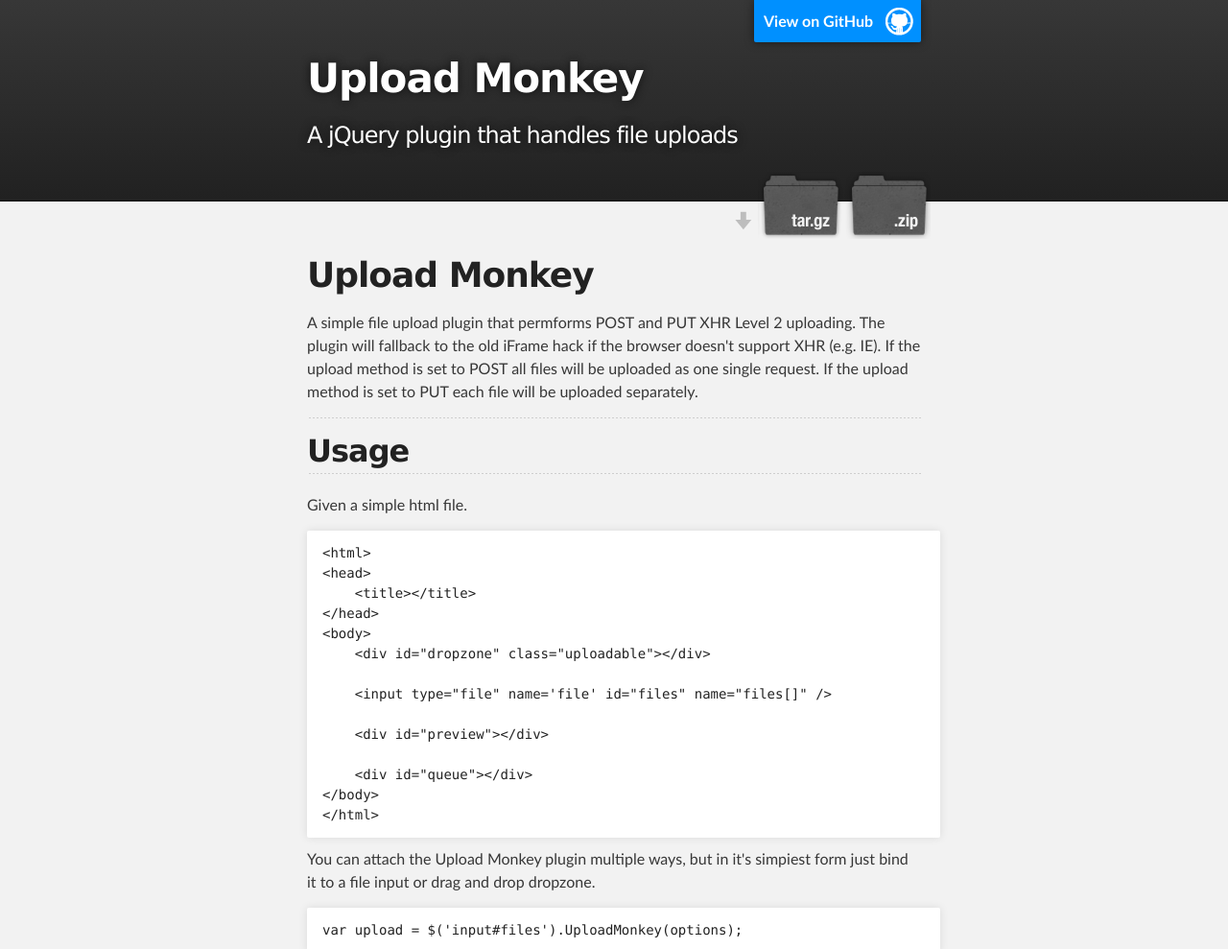
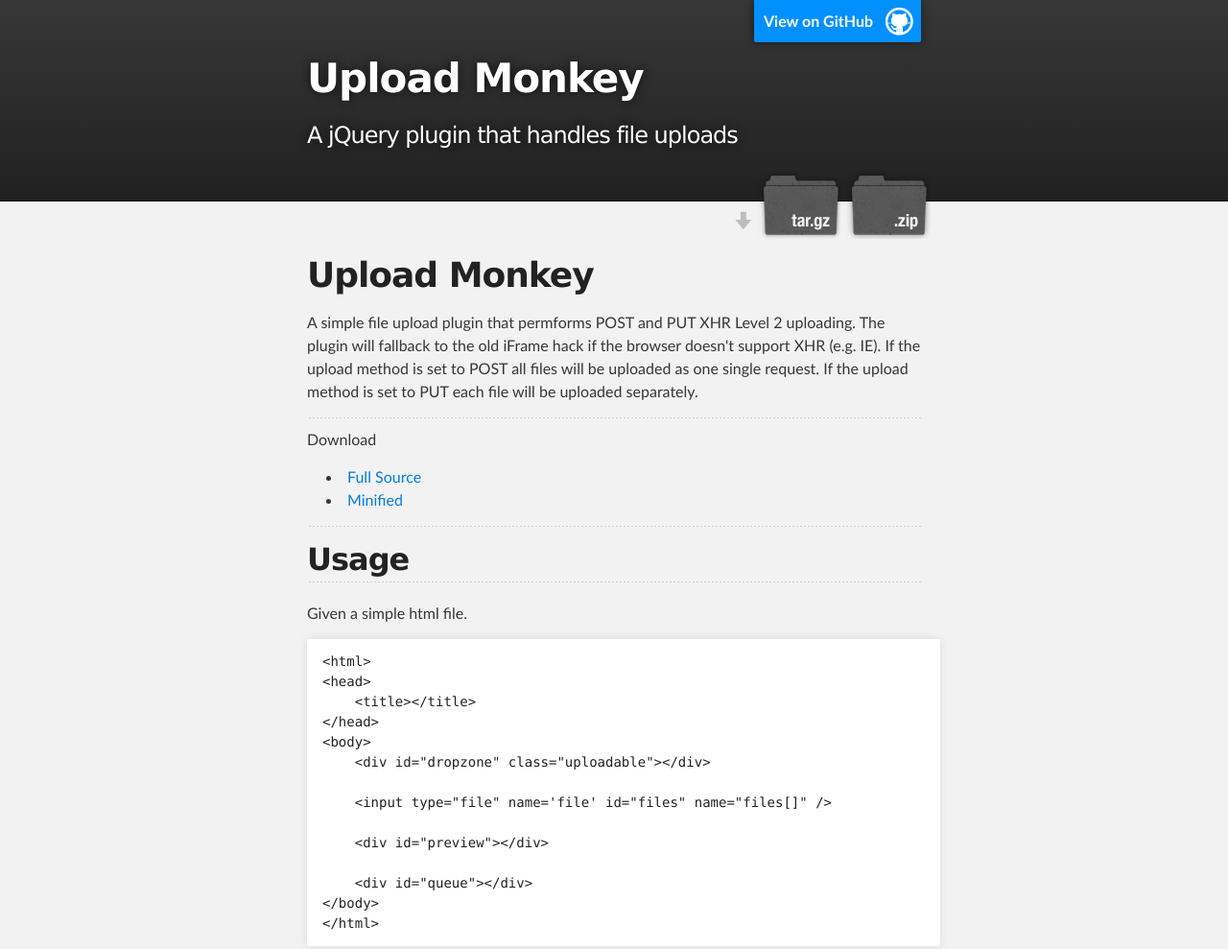
Before and after one commit to sricc/UploadMonkey, a plain HTML site: page index.html in a window 1280 px wide. Shown: the top 989 px of the page at 96% size. Drawn offline with Linux system fonts and the light colour scheme.

```diff
--- a/index.html
+++ b/index.html
@@ -35,7 +35,12 @@
 
 <p>A simple file upload plugin that permforms POST and PUT XHR Level 2 uploading.  The plugin will fallback to the old iFrame hack if the browser doesn't support XHR (e.g. IE).  If the upload method is set to POST all files will be uploaded as one single request.  If the upload method is set to PUT each file will be uploaded separately.  </p>
 
-<hr><h2>Usage</h2>
+<hr><p>Download</p>
+
+<ul>
+<li><a href="https://raw.github.com/stevericc/UploadMonkey/master/src/jquery.uploadmonkey.js">Full Source</a></li>
+<li><a href="https://raw.github.com/stevericc/UploadMonkey/master/src/jquery.uploadmonkey.min.js">Minified</a></li>
+</ul><hr><h2>Usage</h2>
 
 <p>Given a simple html file.</p>
 
```
Also changed, not shown: params.json (+1 -1 lines).
